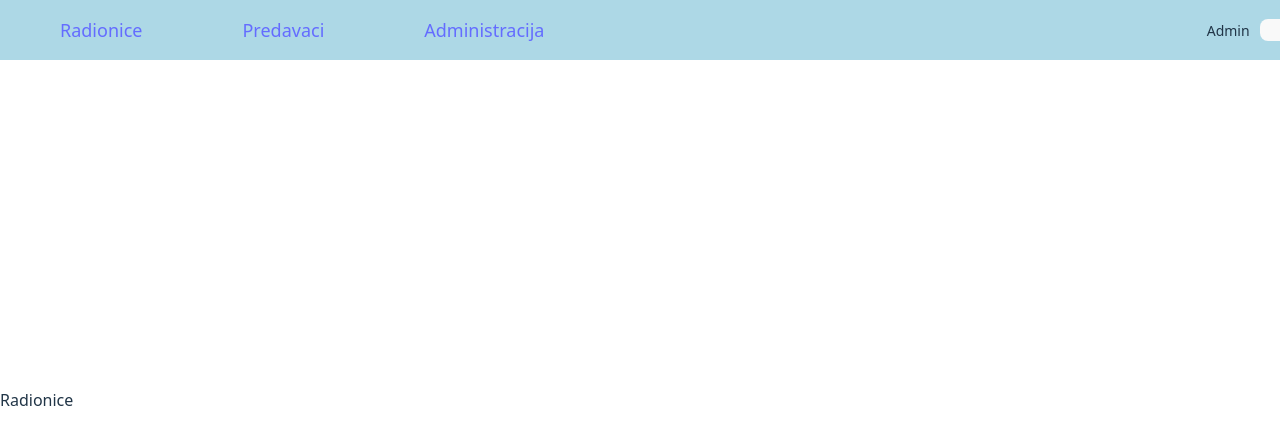
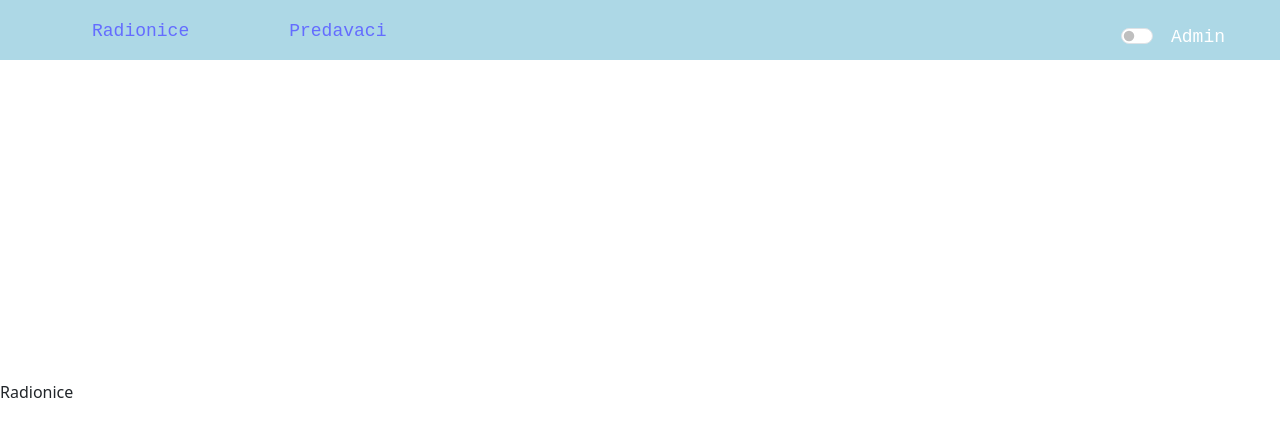
Before and after one commit to FaniTafra/CodeSchool, a React (Vite) app: page / in a window 1280 px wide. Shown: the top 444 px of the page. Built offline with nearby package versions, Linux system fonts and the light colour scheme.

Commit message:
navbar done

```diff
--- a/package.json
+++ b/package.json
@@ -10,12 +10,14 @@
     "preview": "vite preview"
   },
   "dependencies": {
+    "bootstrap": "^5.3.3",
     "localforage": "^1.10.0",
     "match-sorter": "^6.3.4",
     "react": "^18.2.0",
+    "react-bootstrap": "^2.10.2",
     "react-dom": "^18.2.0",
     "react-router-dom": "^6.23.0",
-    "sort-by": "^1.2.0"
+    "sort-by": "^0.0.2"
   },
   "devDependencies": {
     "@types/react": "^18.2.66",
--- a/src/App.css
+++ b/src/App.css
@@ -26,8 +26,6 @@ body {
 ul {
   list-style-type: none;
   display: flex;
-  justify-content: center;
-  align-items: center;
 }
 
 li {
@@ -40,6 +38,7 @@ a {
   text-decoration: none;
   color: white;
   font-size: 18px;
+  font-family: monospace;
 }
 
 a:hover {
@@ -49,9 +48,13 @@ a:hover {
 .admin-section {
   display: flex;
   align-items: center;
+  margin-right: 10px;
 }
 
 label {
-  margin-right: 10px;
-  font-size: 14px;
+  margin-right: 25px;
+  margin-left: 10px;
+  font-size: 18px;
+  color: white;
+  font-family: monospace;
 }
--- a/src/App.jsx
+++ b/src/App.jsx
@@ -4,11 +4,15 @@ import Navbar from './components/Navbar.jsx'
 import { Outlet } from "react-router-dom";
 
 function App() {
-  const [count, setCount] = useState(0)
+  const [isAdmin, setIsAdmin] = useState(false);
+
+  const handleToggleSwitchChange = (newValue) => {
+    setIsAdmin(newValue);
+  };
 
   return (
     <>
-      <Navbar />
+      <Navbar onToggleSwitchChange={handleToggleSwitchChange}/>
       <Outlet/>
     </>
   )
--- a/src/components/Navbar.jsx
+++ b/src/components/Navbar.jsx
@@ -1,18 +1,35 @@
 import { Link } from 'react-router-dom';
+import Form from 'react-bootstrap/Form';
 import '../App.css'
+import { useState } from 'react';
 
 function Navbar() {
+
+    const [isAdmin, setIsAdmin] = useState(false);
+
+    const handleToggleChange = () => {
+        const newValue = !isAdmin;
+        setIsAdmin(newValue);
+        onToggleSwitchChange(newValue);
+    };
 
     return (
         <nav className="navbar">
             <ul>
                 <li><Link to="/">Radionice</Link></li>
                 <li><Link to="/predavaci">Predavaci</Link></li>
-                <li><Link to="/administracija">Administracija</Link></li>
+                {isAdmin && <li><Link to="/administracija">Administracija</Link></li>}
             </ul>
             <div className="admin-section">
-                <label htmlFor="toggle">Admin</label>
-                <button id="toggle" className="toggle-button"></button>
+            <Form>
+                <Form.Check
+                    type="switch"
+                    id="custom-switch"
+                    label="Admin"
+                    checked={isAdmin}
+                    onChange={handleToggleChange}
+                />
+            </Form>
             </div>
         </nav>
     )
--- a/src/main.jsx
+++ b/src/main.jsx
@@ -1,5 +1,6 @@
 import React from 'react'
 import ReactDOM from 'react-dom/client'
+import 'bootstrap/dist/css/bootstrap.min.css';
 import App from './App.jsx'
 import Administracija from './components/Administracija.jsx'
 import Predavaci from './components/Predavaci.jsx'
```
Also changed, not shown: 1 other file (tests, documents, lock files or other folders).
